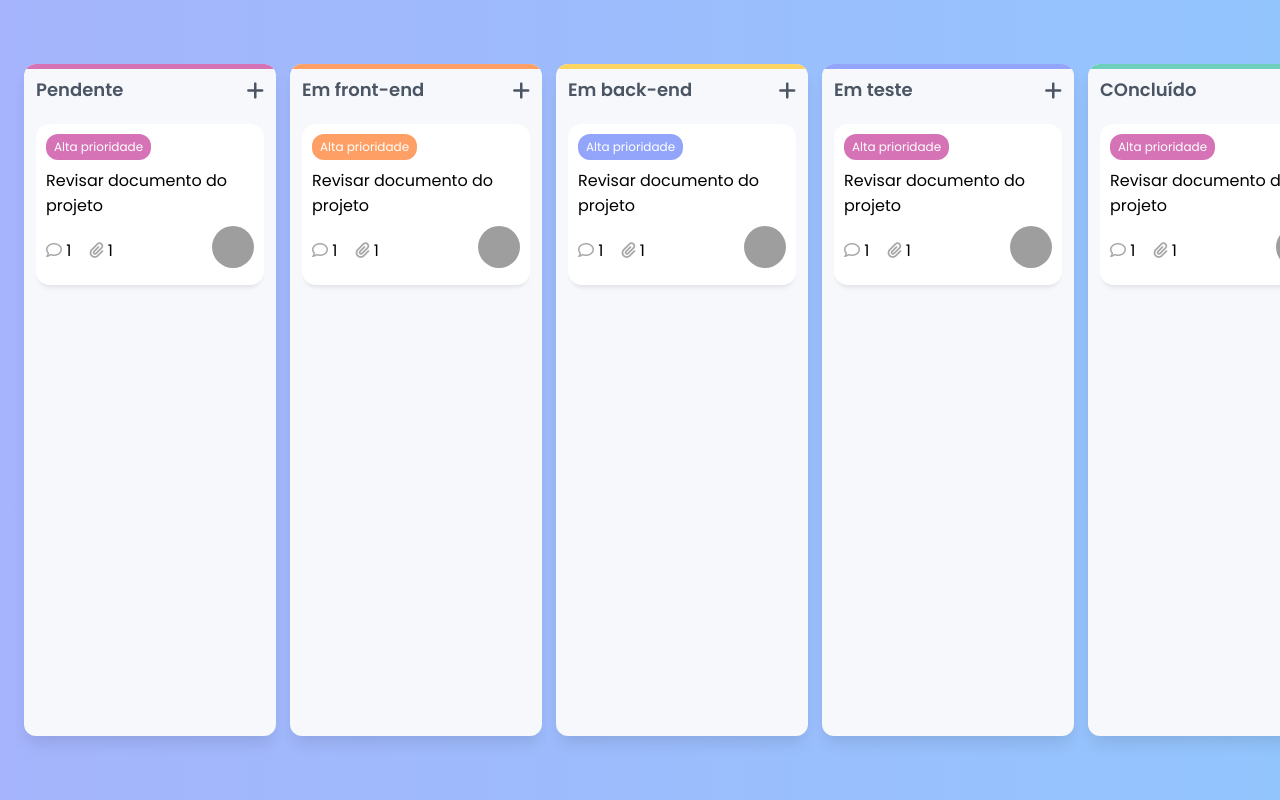
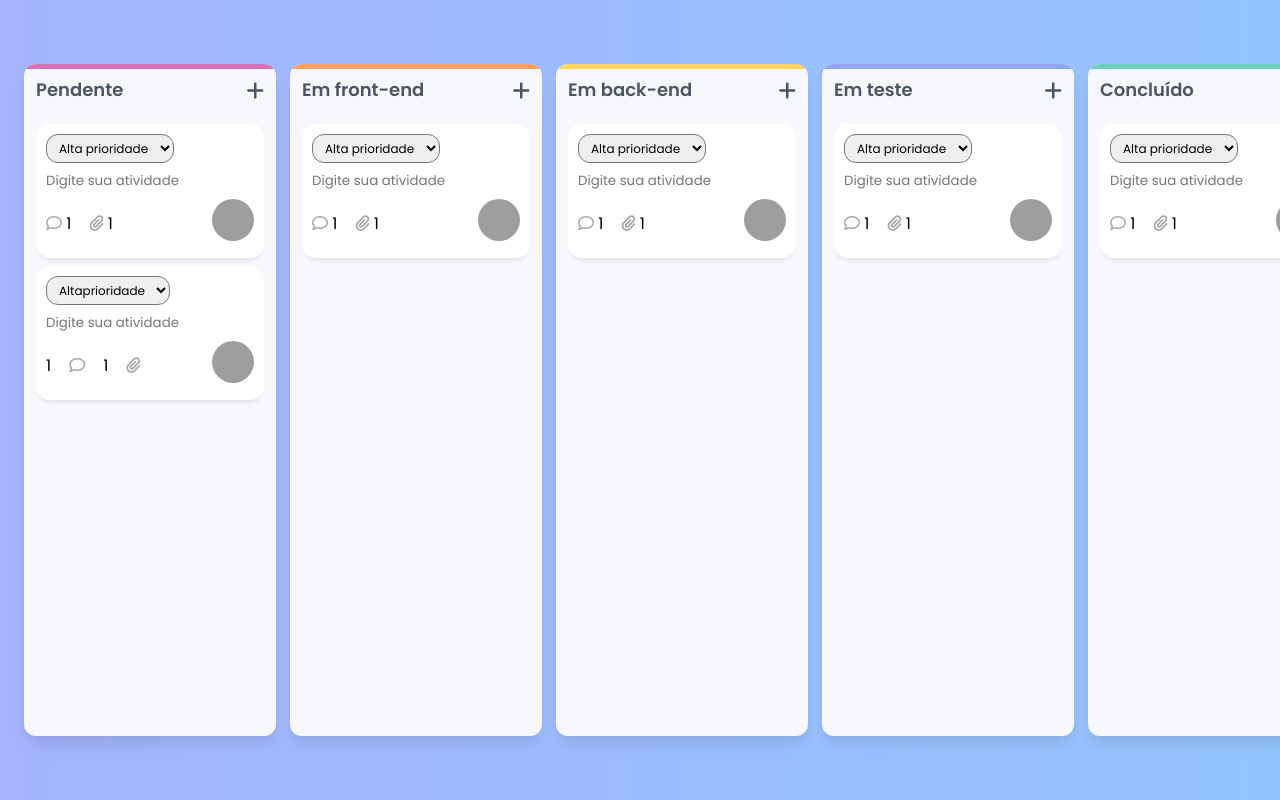
Before and after one commit to daviizui/kanban, a plain HTML site: page index.html in a window 1280 px wide. Both pictures are taken after a click on the button 255 px from the left and 91 px from the top of the page. Drawn offline with Linux system fonts and the light colour scheme; grey boxes are pictures that could not be loaded.

Commit message:
adicionando funçõ de adicionar novo card

```diff
--- a/css/style.css
+++ b/css/style.css
@@ -108,22 +108,22 @@ body {
 }
 
 .badge {
-    color: #ffffff;
+    color: black;
     width: fit-content;
     font-size: 12px;
     padding: 4px 8px;
     border-radius: 12px;
 }
 
-.badge.high {
+.badgehigh {
     background-color: #d573b6;
 }
 
-.badge.medium {
+.badgemedium {
     background-color: #fea065;
 }
 
-.badge.low {
+.badgelow {
     background-color: #92a5fb;
 }
 
@@ -171,3 +171,10 @@ body {
     background-color: #b7d3fb;
     border-radius: 20px;
 }
+.input-atividade{
+    border: none;
+}
+
+#teste{
+    background-color: #6ed0bc;
+}
--- a/index.html
+++ b/index.html
@@ -19,21 +19,20 @@
                     Pendente
                 </h2>
 
-                <button class="add-card">
+                <button class="add-card" id="add-card">
                     <i class="fa-solid fa-plus"></i>
                 </button>
             </div>
 
             <div class="kanban-cards">
                 <div class="kanban-card" draggable="true">
-                    <div class="badge high">
-                        <span>
-                            Alta prioridade
-                        </span>
-                    </div>
-                    <p class="cardtitle">
-                        Revisar documento do projeto
-                    </p>
+                    <select class="badge" name="Prioridade" id="">
+                        <option class="badgehigh">Alta prioridade</option>
+                        <option class="badgemedium">Medium</option>
+                        <option class="badgelow">Low</option>
+                    </select>
+
+                    <input class="input-atividade" type="text" placeholder="Digite sua atividade" id="input-atividade">
                     <div class="card-infos">
                         <div class="card-icons">
                             <p>
@@ -70,14 +69,13 @@
 
             <div class="kanban-cards">
                 <div class="kanban-card" draggable="true">
-                    <div class="badge medium">
-                        <span>
-                            Alta prioridade
-                        </span>
-                    </div>
-                    <p class="cardtitle">
-                        Revisar documento do projeto
-                    </p>
+                    <select class="badge" name="Prioridade" id="">
+                        <option class="badgehigh">Alta prioridade</option>
+                        <option class="badgemedium">Medium</option>
+                        <option class="badgelow">Low</option>
+                    </select>
+
+                    <input class="input-atividade" type="text" placeholder="Digite sua atividade" id="input-atividade">
                     <div class="card-infos">
                         <div class="card-icons">
                             <p>
@@ -113,14 +111,13 @@
 
             <div class="kanban-cards">
                 <div class="kanban-card" draggable="true">
-                    <div class="badge low">
-                        <span>
-                            Alta prioridade
-                        </span>
-                    </div>
-                    <p class="cardtitle">
-                        Revisar documento do projeto
-                    </p>
+                    <select class="badge" name="Prioridade" id="">
+                        <option class="badgehigh">Alta prioridade</option>
+                        <option class="badgemedium">Medium</option>
+                        <option class="badgelow">Low</option>
+                    </select>
+
+                    <input class="input-atividade" type="text" placeholder="Digite sua atividade" id="input-atividade">
                     <div class="card-infos">
                         <div class="card-icons">
                             <p>
@@ -156,14 +153,13 @@
 
             <div class="kanban-cards">
                 <div class="kanban-card" draggable="true">
-                    <div class="badge high">
-                        <span>
-                            Alta prioridade
-                        </span>
-                    </div>
-                    <p class="cardtitle">
-                        Revisar documento do projeto
-                    </p>
+                    <select class="badge" name="Prioridade" id="">
+                        <option class="badgehigh">Alta prioridade</option>
+                        <option class="badgemedium">Medium</option>
+                        <option class="badgelow">Low</option>
+                    </select>
+
+                    <input class="input-atividade" type="text" placeholder="Digite sua atividade" id="input-atividade">
                     <div class="card-infos">
                         <div class="card-icons">
                             <p>
@@ -189,7 +185,7 @@
          <div class="kanban-column" data-id="5">
             <div class="kanban-title">
                 <h2>
-                    COncluído
+                    Concluído
                 </h2>
 
                 <button class="add-card">
@@ -199,14 +195,13 @@
 
             <div class="kanban-cards">
                 <div class="kanban-card" draggable="true">
-                    <div class="badge high">
-                        <span>
-                            Alta prioridade
-                        </span>
-                    </div>
-                    <p class="cardtitle">
-                        Revisar documento do projeto
-                    </p>
+                    <select class="badge" name="Prioridade" id="">
+                        <option class="badgehigh">Alta prioridade</option>
+                        <option class="badgemedium">Medium</option>
+                        <option class="badgelow">Low</option>
+                    </select>
+
+                    <input class="input-atividade" type="text" placeholder="Digite sua atividade" id="input-atividade">
                     <div class="card-infos">
                         <div class="card-icons">
                             <p>
@@ -230,6 +225,8 @@
 
 
     </main>
-    <script src="./javascript/script.js"></script>
+    <script src="./javascript/script.js" ></script>
+    <script src="./javascript/criarCard.js"></script>
+
 </body>
 </html>
--- a/javascript/criarCard.js
+++ b/javascript/criarCard.js
@@ -1,3 +1,79 @@
-function criarCard (){
+
+const btnSalvar = document.querySelectorAll(".add-card");
+const pendenteColumn = document.querySelectorAll('.kanban-column')
+
+btnSalvar.forEach(evento =>{
+  evento.addEventListener("click", adicionarItem)
+})
+
+
+function adicionarItem(evento){
+    evento.preventDefault()
+
+  const card = document.createElement("div")
+  card.classList.add("kanban-card")
+  card.draggable = "true"
+
+  const select = document.createElement("select")
+  select.classList.add("badge")
+
+  const selectOpcao1 = document.createElement("option")
+  selectOpcao1.classList.add("badgehigh")
+  selectOpcao1.textContent = "Altaprioridade"
+  select.appendChild(selectOpcao1)
+
+  const selectOpcao2 = document.createElement("option")
+  selectOpcao2.classList.add("badgemedium")
+  selectOpcao2.textContent = "Medium"
+  select.appendChild(selectOpcao2)
+
+  const selectOpcao3 = document.createElement("option")
+  selectOpcao3.classList.add("badgelow")
+  selectOpcao3.textContent = "Low"
+  select.appendChild(selectOpcao3)
+
+  const inputAtividade = document.createElement("input")
+  inputAtividade.placeholder = "Digite sua atividade"
+  inputAtividade.classList.add("input-atividade")
+//card comentario e anexo//
+  const cardInfo = document.createElement("div")
+  cardInfo.classList.add("card-infos")
+  const cardIcons = document.createElement("div")
+  cardIcons.classList.add("card-icons")
+  cardInfo.appendChild(cardIcons)
+
+  const iconeComentario = document.createElement("p")
+  iconeComentario.textContent = "1"
+  cardIcons.appendChild(iconeComentario)
+
+  const iconeComentarioIcone = document.createElement("i")
+  iconeComentarioIcone.innerHTML = '<i class="fa-regular fa-comment"></i>'
+  cardIcons.appendChild(iconeComentarioIcone)
+
+  const iconeAnexo = document.createElement("p")
+  iconeAnexo.textContent = "1"
+  cardIcons.appendChild(iconeAnexo)
+  const iconeAnexoIcone = document.createElement("i")
+  iconeAnexoIcone.innerHTML = '<i class="fa-solid fa-paperclip"></i>'
+  cardIcons.appendChild(iconeAnexoIcone)
+
+  const user = document.createElement("div")
+  user.classList.add("user")
+  cardInfo.appendChild(user)
+  const userImg = document.createElement("img")
+  userImg.src = "images/selfie.png"
+  user.appendChild(userImg)
+
+
+  card.appendChild(select)
+  card.appendChild(inputAtividade)
+  card.appendChild(cardInfo)
+
+
+
+  const currentColumn = evento.target.closest('.kanban-column');
+  const kanbanCards = currentColumn.querySelector('.kanban-cards');
+
+  kanbanCards.appendChild(card);
 
 }
--- a/javascript/script.js
+++ b/javascript/script.js
@@ -1,3 +1,4 @@
+
 document.querySelectorAll(".kanban-card").forEach(card => {
     card.addEventListener("dragstart", e =>{
         e.currentTarget.classList.add("dragging");
```
